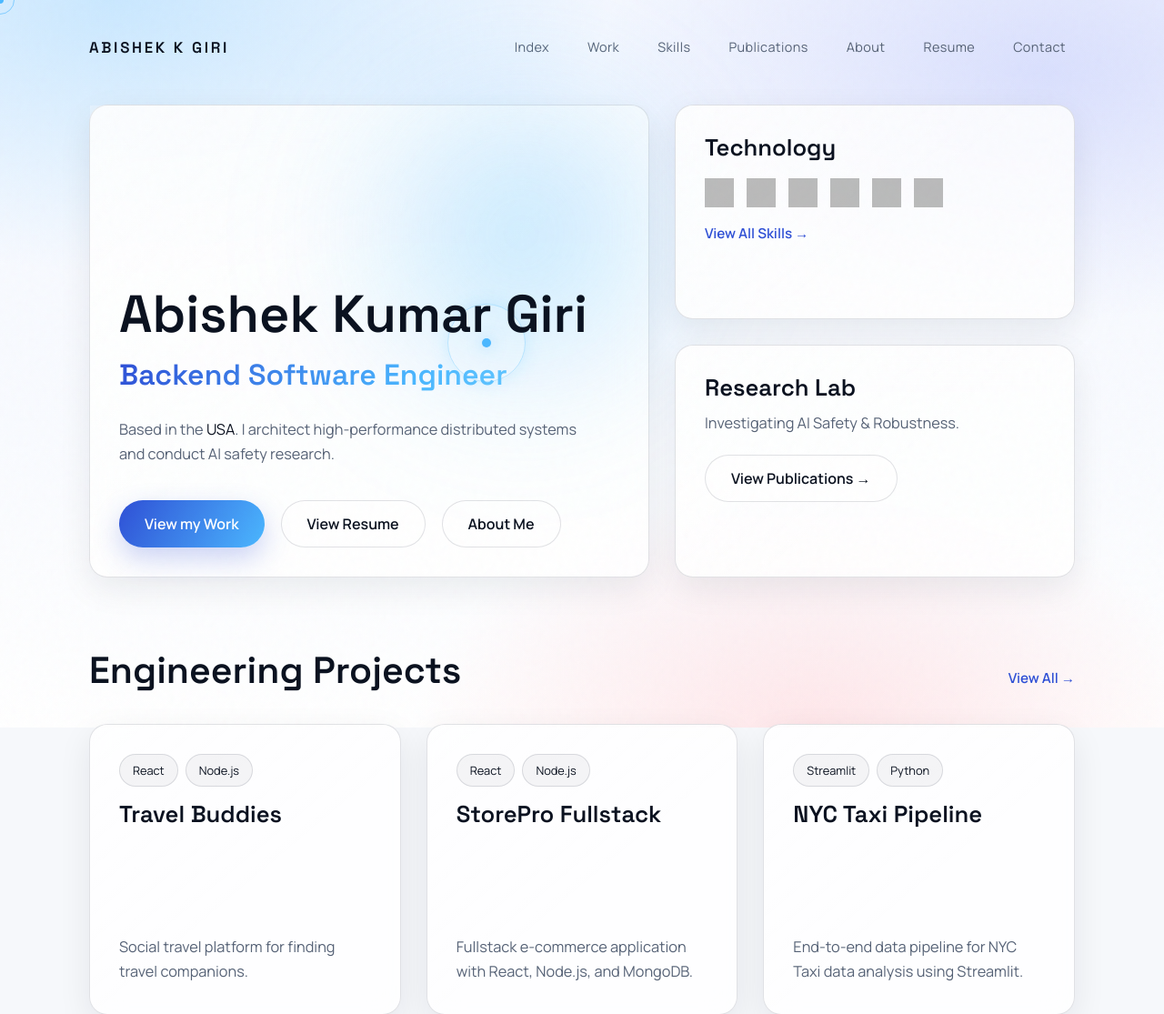
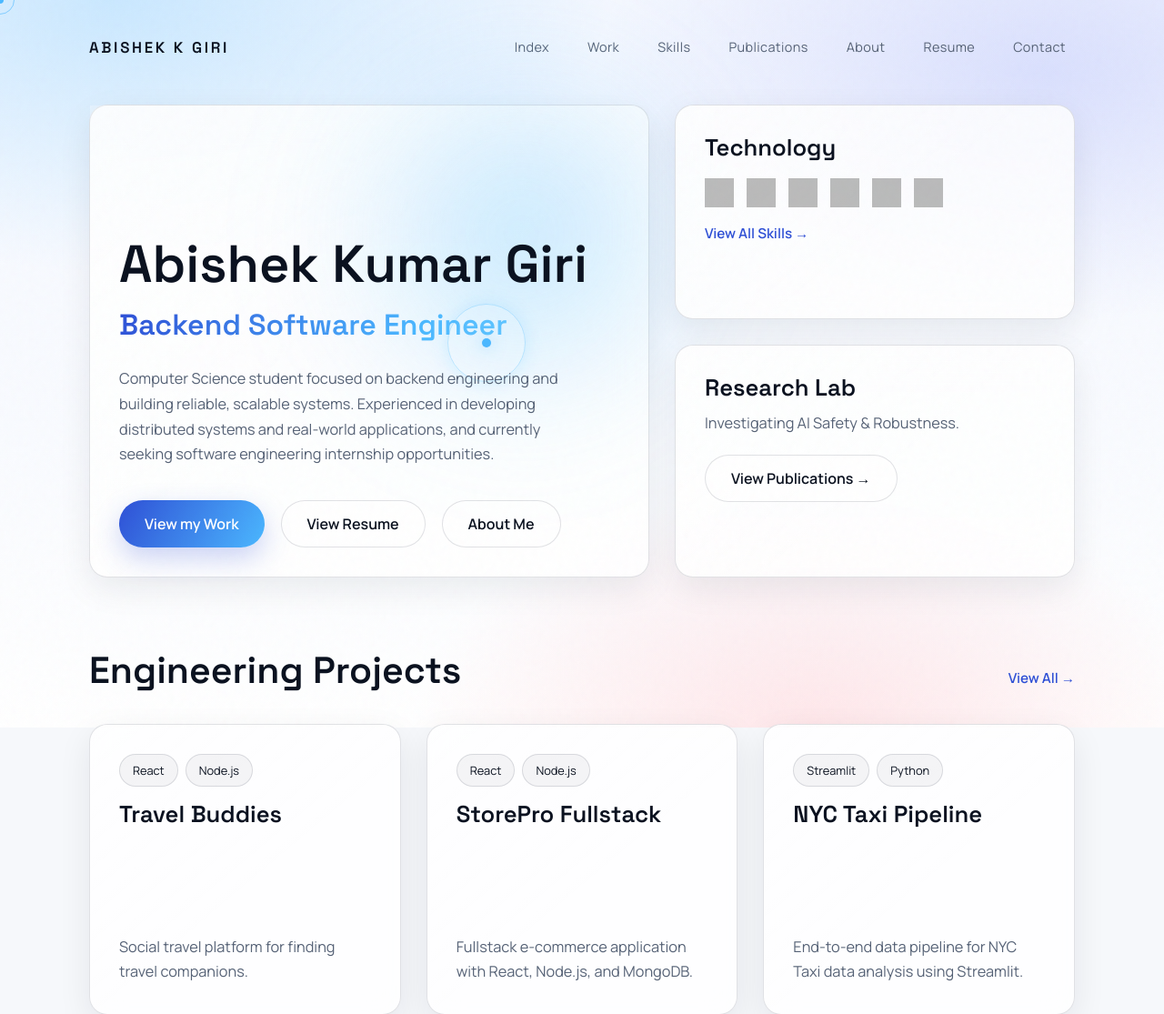
Before and after one commit to abishekgiri/my-portfolio, a Flask app: page / in a window 1280 px wide. Shown: the top 1115 px of the page at 91% size. Run offline with Flask 3, Linux system fonts and the light colour scheme; grey boxes are pictures that could not be loaded.

Commit message:
Update homepage intro copy

```diff
--- a/templates/index.html
+++ b/templates/index.html
@@ -12,9 +12,9 @@
         <h2 class="display-text text-gradient hero-subtitle">Backend Software Engineer</h2>
 
         <p class="sub-text hero-copy">
-          Based in the <span style="color: var(--text-main);">USA</span>. I architect high-performance distributed
-          systems
-          and conduct AI safety research.
+          Computer Science student focused on backend engineering and building reliable, scalable systems. Experienced
+          in developing distributed systems and real-world applications, and currently seeking software engineering
+          internship opportunities.
         </p>
 
         <div class="hero-actions">
```
